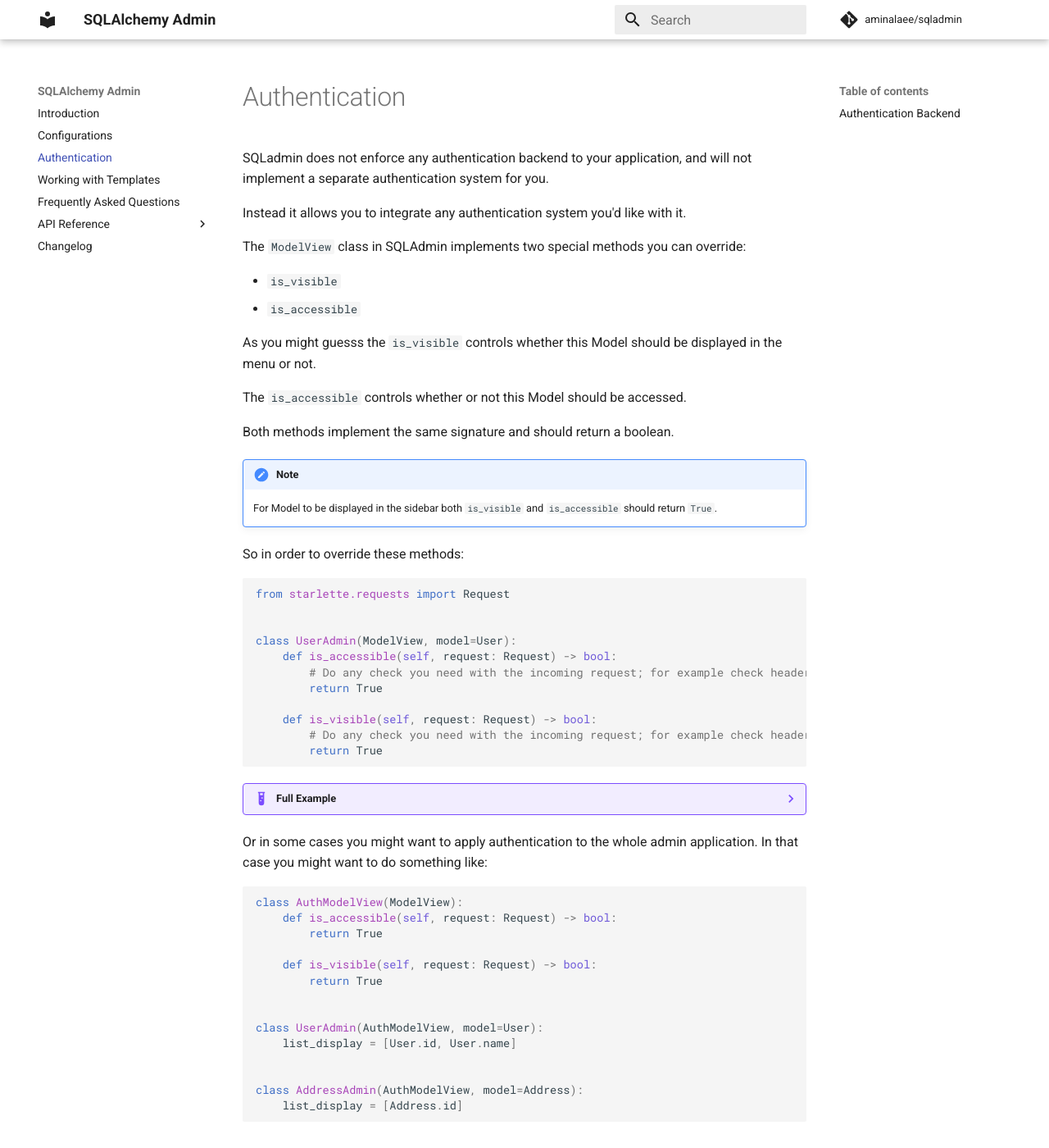
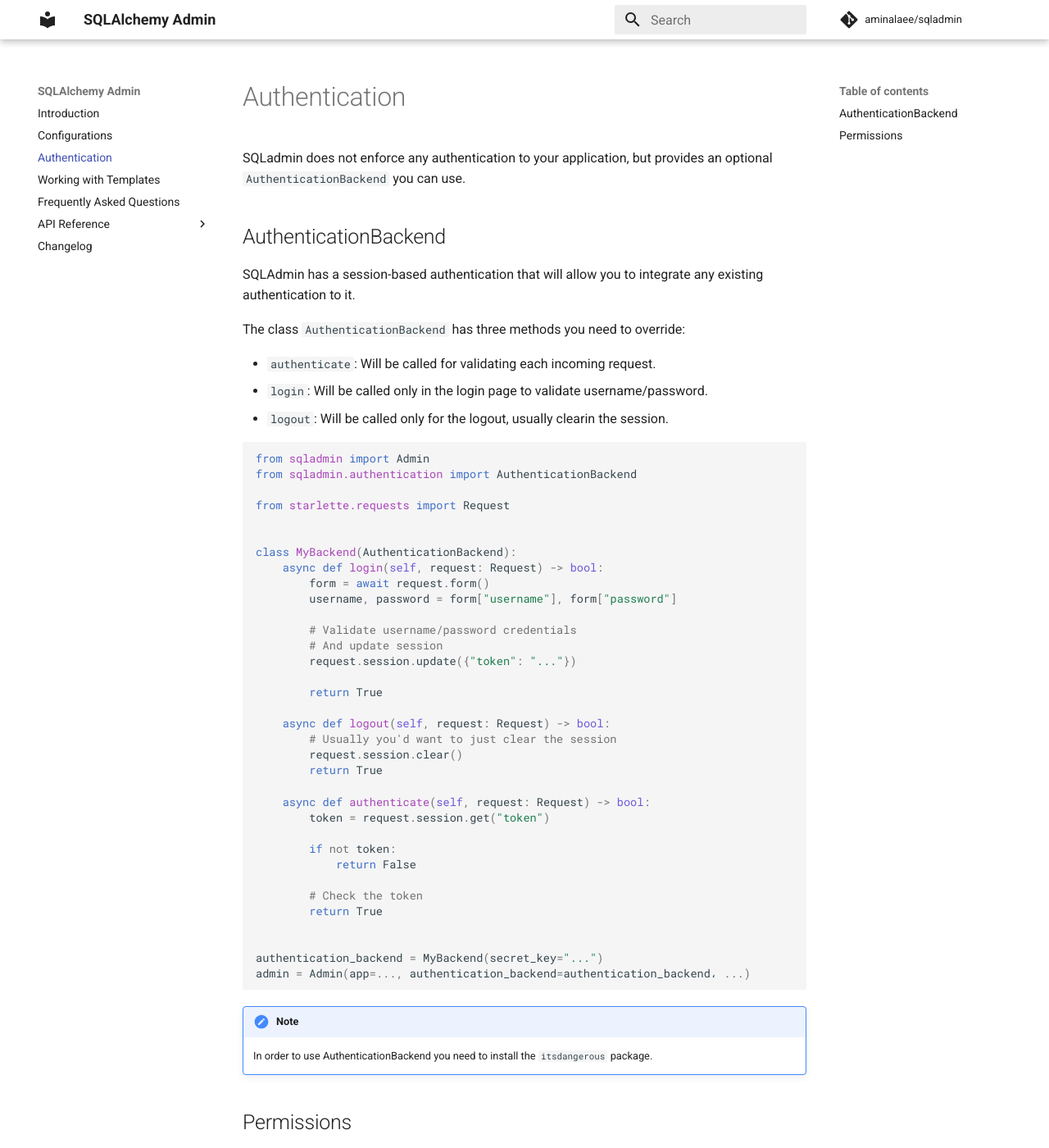
Before and after one commit to aminalaee/sqladmin, an MkDocs documentation site: the page built from docs/authentication.md, in a window 1280 px wide and 1400 px high. Shown: the whole window at 82% size. Built offline with MkDocs 1.6.1 and Material for MkDocs 9.7.7, drawn with Linux system fonts in a browser that asks for light colours; comment, search, counter and statistics services are not loaded; some of the changed text lies outside the part shown.

Commit message:
Add AuthenticationBackend docs

````diff
--- a/docs/authentication.md
+++ b/docs/authentication.md
@@ -1,22 +1,75 @@
-SQLadmin does not enforce any authentication backend to your application,
-and will not implement a separate authentication system for you.
+SQLadmin does not enforce any authentication to your application,
+but provides an optional `AuthenticationBackend` you can use.
 
-Instead it allows you to integrate any authentication system you'd like with it.
+## AuthenticationBackend
 
-The `ModelView` class in SQLAdmin implements two special methods you can override:
+SQLAdmin has a session-based authentication that will allow you
+to integrate any existing authentication to it.
+
+The class `AuthenticationBackend` has three methods you need to override:
+
+* `authenticate`: Will be called for validating each incoming request.
+* `login`: Will be called only in the login page to validate username/password.
+* `logout`: Will be called only for the logout, usually clearin the session.
+
+```python
+from sqladmin import Admin
+from sqladmin.authentication import AuthenticationBackend
+
+from starlette.requests import Request
+
+
+class MyBackend(AuthenticationBackend):
+    async def login(self, request: Request) -> bool:
+        form = await request.form()
+        username, password = form["username"], form["password"]
+
+        # Validate username/password credentials
+        # And update session
+        request.session.update({"token": "..."})
+
+        return True
+
+    async def logout(self, request: Request) -> bool:
+        # Usually you'd want to just clear the session
+        request.session.clear()
+        return True
+
+    async def authenticate(self, request: Request) -> bool:
+        token = request.session.get("token")
+
+        if not token:
+            return False
+
+        # Check the token
+        return True
+
+
+authentication_backend = MyBackend(secret_key="...")
+admin = Admin(app=..., authentication_backend=authentication_backend، ...)
+```
+
+!!! note
+    In order to use AuthenticationBackend you need to install the `itsdangerous` package.
+
+## Permissions
+
+The `ModelView` and `BaseView` classes in SQLAdmin implements two special methods you can override.
+You can use these methods to have control over each Model/View in addition to the AuthenticationBackend.
+So this is more like checking if the user has access to the specific Model or View.
 
 * `is_visible`
 * `is_accessible`
 
-As you might guesss the `is_visible` controls whether this Model
+As you might guess the `is_visible` controls if this Model/View
 should be displayed in the menu or not.
 
-The `is_accessible` controls whether or not this Model should be accessed.
+The `is_accessible` controls if this Model/View should be accessed.
 
 Both methods implement the same signature and should return a boolean.
 
 !!! note
-    For Model to be displayed in the sidebar both `is_visible`
+    For Model/View to be displayed in the sidebar both `is_visible`
     and `is_accessible` should return `True`.
 
 So in order to override these methods:
@@ -27,111 +80,68 @@
 
 class UserAdmin(ModelView, model=User):
     def is_accessible(self, request: Request) -> bool:
-        # Do any check you need with the incoming request; for example check headers
+        # Check incoming request
+        # For example request.session if using AuthenticatoinBackend
         return True
 
     def is_visible(self, request: Request) -> bool:
-        # Do any check you need with the incoming request; for example check headers
+        # Check incoming request
+        # For example request.session if using AuthenticatoinBackend
         return True
 ```
 
-??? example "Full Example"
-    ```python
-    from sqladmin import Admin, ModelView
-    from sqlalchemy import Column, Integer, String, create_engine
-    from sqlalchemy.ext.declarative import declarative_base
-    from starlette.applications import Starlette
-    from starlette.requests import Request
+A full example:
+
+```python
+from sqladmin import Admin, ModelView
+from sqladmin.authentication import AuthenticationBackend
+from sqlalchemy import Column, Integer, String, create_engine
+from sqlalchemy.ext.declarative import declarative_base
+from starlette.applications import Starlette
+from starlette.requests import Request
 
 
-    Base = declarative_base()
-    engine = create_engine(
-        "sqlite:///example.db",
-        connect_args={"check_same_thread": False},
-    )
+Base = declarative_base()
+engine = create_engine(
+    "sqlite:///example.db",
+    connect_args={"check_same_thread": False},
+)
 
 
-    class User(Base):
-        __tablename__ = "users"
+class User(Base):
+    __tablename__ = "users"
 
-        id = Column(Integer, primary_key=True)
-        name = Column(String)
+    id = Column(Integer, primary_key=True)
+    name = Column(String)
 
 
-    Base.metadata.create_all(engine)  # Create tables
+Base.metadata.create_all(engine)
 
-    app = Starlette()
-    admin = Admin(app, engine)
+class MyBackend(AuthenticationBackend):
+    async def login(self, request: Request) -> bool:
+        request.session.update({"token": "..."})
+        return True
+
+    async def logout(self, request: Request) -> bool:
+        request.session.clear()
+        return True
+
+    async def authenticate(self, request: Request) -> bool:
+        return "token" in request.session
 
 
-    class UserAdmin(ModelView, model=User):
-        def is_visible(self, request: Request) -> bool:
-            return True
-
-        def is_accessible(self, request: Request) -> bool:
-            return True
+app = Starlette()
+authentication_backend = MyBackend(secret_key="...")
+admin = Admin(app=app, engine=engine, authentication_backend=authentication_backend)
 
 
-    admin.add_view(UserAdmin)
-    ```
+class UserAdmin(ModelView, model=User):
+    def is_visible(self, request: Request) -> bool:
+        return True
 
-Or in some cases you might want to apply authentication to the whole admin application.
-In that case you might want to do something like:
-
-```python
-class AuthModelView(ModelView):
     def is_accessible(self, request: Request) -> bool:
         return True
 
-    def is_visible(self, request: Request) -> bool:
-        return True
 
-
-class UserAdmin(AuthModelView, model=User):
-    list_display = [User.id, User.name]
-
-
-class AddressAdmin(AuthModelView, model=Address):
-    list_display = [Address.id]
+admin.add_view(UserAdmin)
 ```
-
-## Authentication Backend
-
-You can integrate the Starlette [Authentication](https://www.starlette.io/authentication/)
-backend into SQLadmin :
-
-```python
-from sqladmin import Admin, ModelView
-from starlette.applications import Starlette
-from starlette.requests import Request
-
-# AuthenticationMiddleware explained in Starlette docs
-
-middlewares = [
-    Middleware(AuthenticationMiddleware, backend=BasicAuthBackend())
-]
-
-app = Starlette()
-admin = Admin(app=app, engine=engine, middlewares=middlewares)
-
-
-class AuthModelView(ModelView):
-    def is_accessible(self, request: Request) -> bool:
-        # With Authentication backend you can now access request.user.
-        if request.user.is_authenticated:
-            return True
-        return False
-```
-
-With the `middlewares` argument in SQLAdmin you can have full control over the
-`Admin` created and you can modify the behaviour. For example you can implement a SessionMiddleware:
-
-```python
-from sqladmin import Admin
-from starlette.applications import Starlette
-from starlette.middleware.sessions import SessionMiddleware
-
-
-app = Starlette()
-admin = Admin(app=app, engine=engine, middlewares=[SessionMiddleware(...)])
-```
--- a/mkdocs.yml
+++ b/mkdocs.yml
@@ -21,6 +21,7 @@
     - Application: 'api_reference/application.md'
     - ModelView: 'api_reference/model_view.md'
     - BaseView: 'api_reference/base_view.md'
+    - Authentication: 'api_reference/authentication.md'
   - Changelog: 'changelog.md'
 
 markdown_extensions:
````
Also changed, not shown: docs/api_reference/authentication.md (added, +8 -0 lines).
